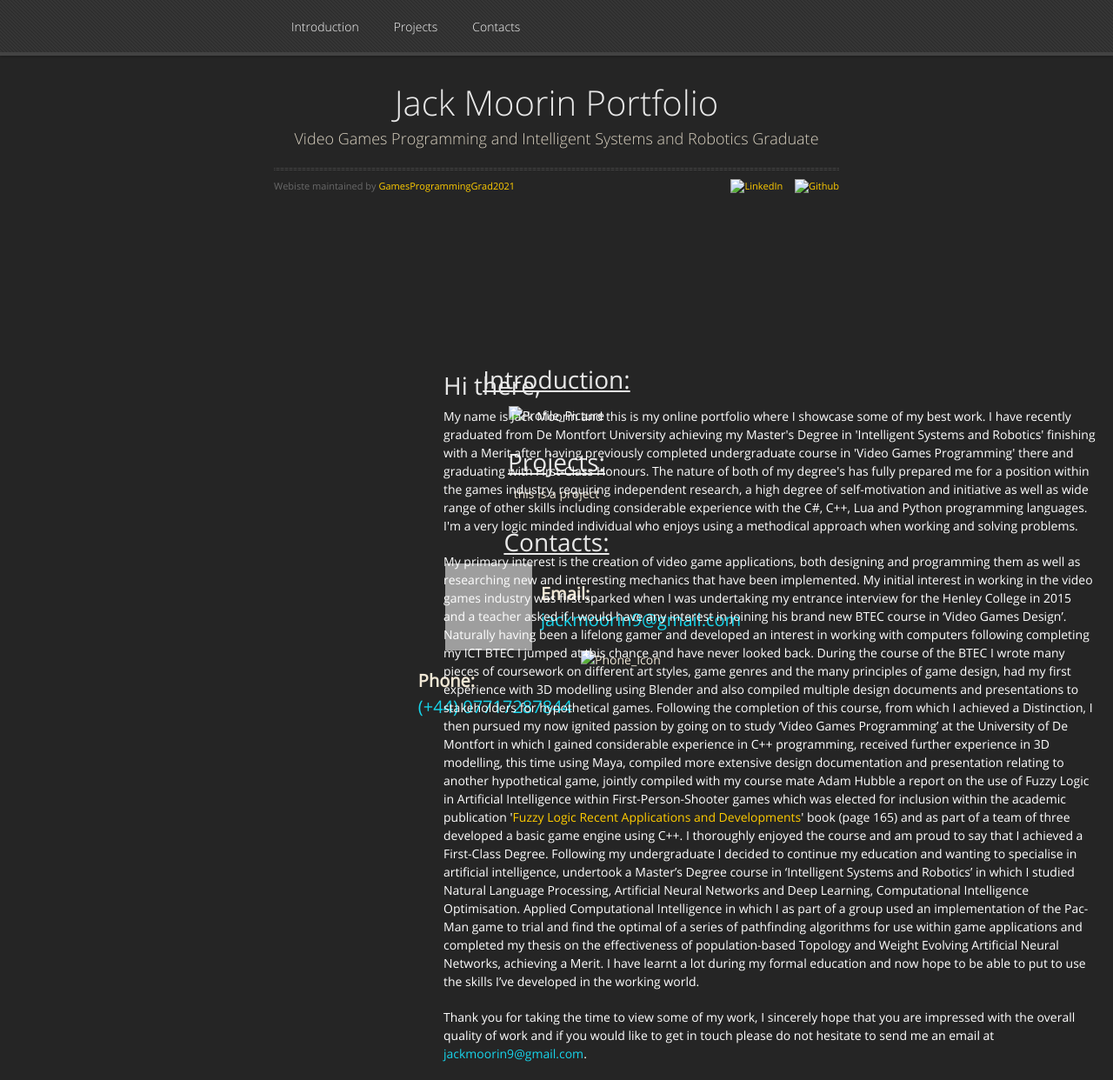
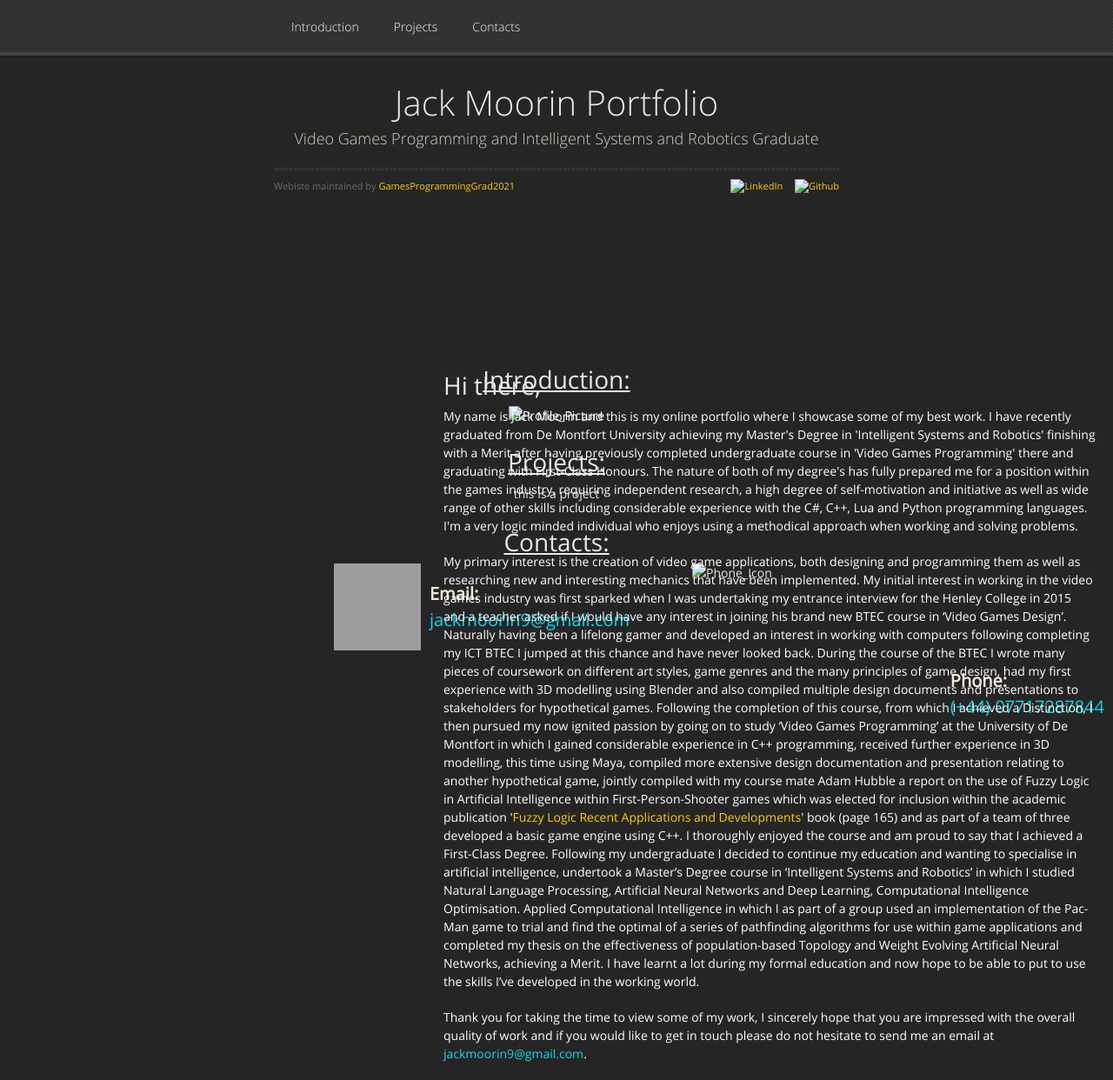
Before and after one commit to GamesProgrammingGrad2021/GamesProgrammingGrad2021.github.io, a Jekyll site: the page built from pages-themes-midnight-master/CODE_OF_CONDUCT.md, in a window 1280 px wide and 1242 px high. Shown: the whole window at 87% size. Built offline with Jekyll 4.4.1, drawn with Linux system fonts in a browser that asks for light colours; nearby versions of some CDN libraries; our own code applies the rules of GitHub Pages for plain Markdown files; grey boxes are pictures that could not be loaded.

Commit message:
Update default.html

```diff
--- a/_layouts/default.html
+++ b/_layouts/default.html
@@ -122,9 +122,9 @@
 	<div id="contacts">
 		<div class="contact">
 			<h1 style="padding-top:10px; text-align: center;"><u>Contacts:</u></h1>
-			<img src="Email_Icon.png" alt="Email_Icon" width="100" height="100" style="float: left; padding-left: 40%">
+			<img src="Email_Icon.png" alt="Email_Icon" width="100" height="100" style="float: left; padding-left: 30%">
 			<p style="float: left; font-size: 20px; padding-left: 10px; padding-top: 20px;"><b>Email:</b><br><span style="color: #17d5eb">jackmoorin9@gmail.com</span></p>
-			<img src="Phone_Icon.png" alt="Phone_Icon" width="100" height="100" style="float: right; padding-right: 40%">
+			<img src="Phone_Icon.png" alt="Phone_Icon" width="100" height="100" style="float: right; padding-right: 30%">
 			<p style="float: right; font-size: 20px; padding-right: 10px; padding-top: 20px;"><b>Phone:</b><br><span style="color: #17d5eb">(+44) 07717287844</span></p>
 		</div>
 	</div>
```
